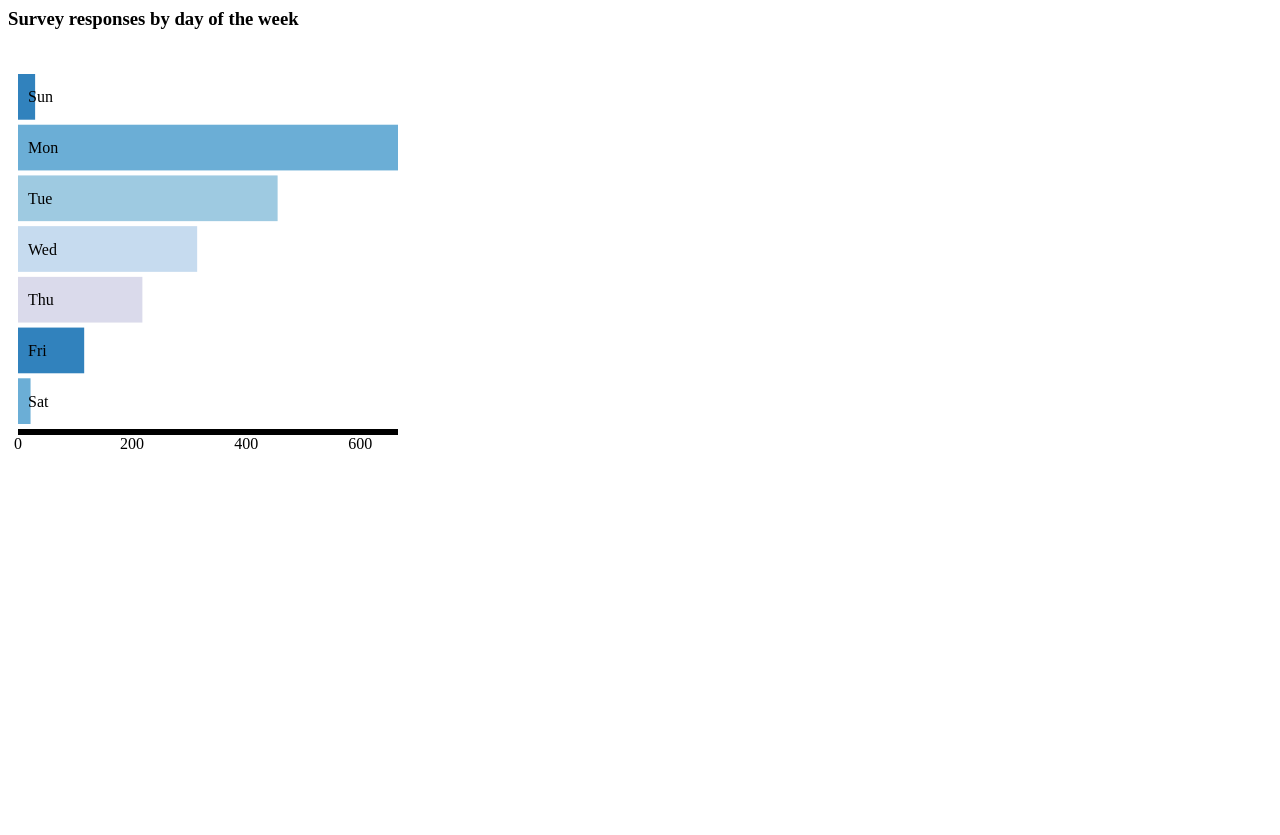
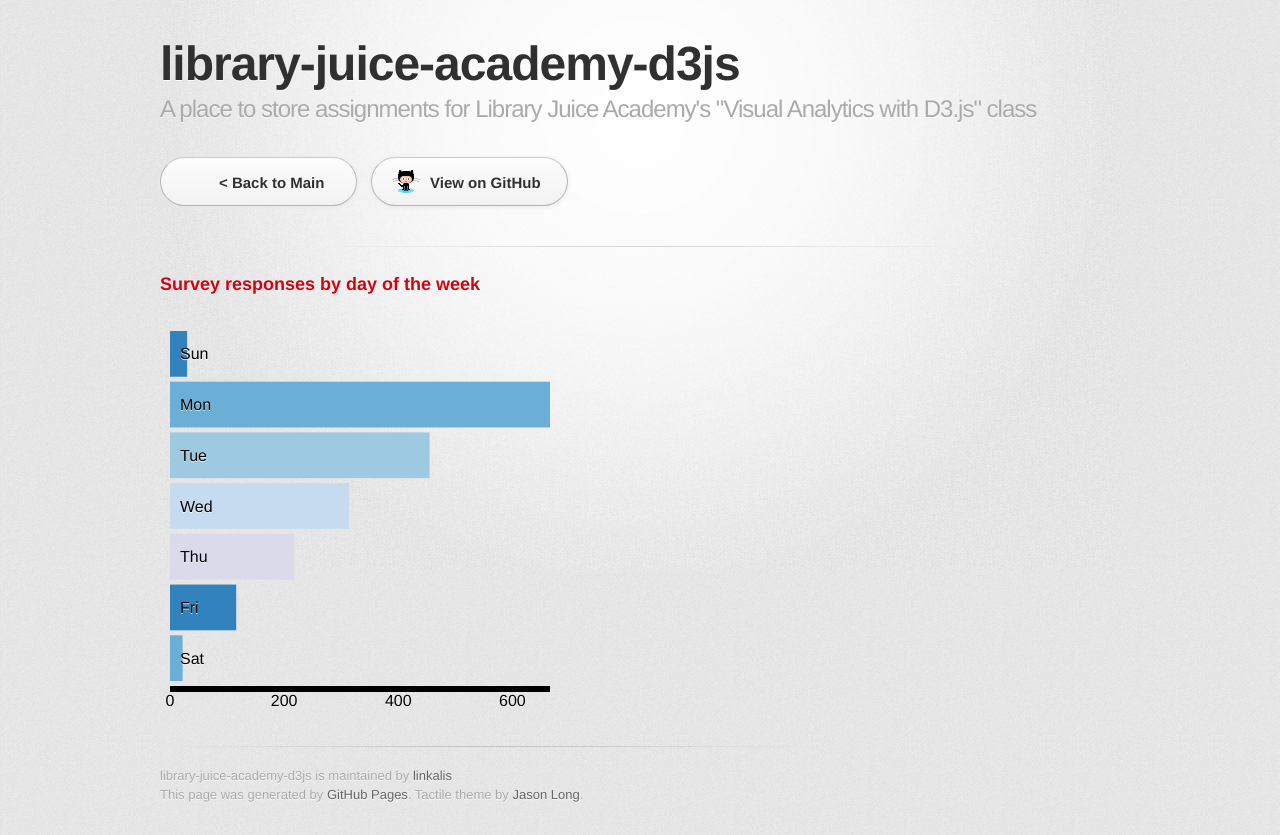
Before and after one commit to linkalis/library-juice-academy-d3js, a plain HTML site: page video-survey-crossfilter.html in a window 1280 px wide. Before the commit the page ends 800 px from the top, so only its background shows below. Drawn offline with nearby package versions, Linux system fonts and the light colour scheme; a web font is replaced by a local one.

Commit message:
Fixed styling on Crossfilter assignment for gh-pages

```diff
--- a/video-survey-crossfilter.html
+++ b/video-survey-crossfilter.html
@@ -1,5 +1,14 @@
 <head>
-  <meta charset="utf-8"/>
+  <meta charset='utf-8'>
+  <meta http-equiv="X-UA-Compatible" content="chrome=1">
+  <link href='https://fonts.googleapis.com/css?family=Chivo:900' rel='stylesheet' type='text/css'>
+  <link rel="stylesheet" type="text/css" href="stylesheets/stylesheet.css" media="screen">
+  <link rel="stylesheet" type="text/css" href="stylesheets/pygment_trac.css" media="screen">
+  <link rel="stylesheet" type="text/css" href="stylesheets/print.css" media="print">
+  <!--[if lt IE 9]>
+  <script src="//html5shiv.googlecode.com/svn/trunk/html5.js"></script>
+  <![endif]-->
+  <title>library-juice-academy-d3js by linkalis</title>
 
   <script src="http://code.jquery.com/jquery-2.1.3.min.js"></script>
   <script src="http://d3js.org/d3.v3.min.js" charset="utf-8"></script>
@@ -14,10 +23,36 @@
 
 <body>
 
-  <div id="#d3chart"></div>
-  <h3>Survey responses by day of the week</h3>
-  <div id="day-of-week-chart"></div>
-  <div id="hour-by-hour-chart"></div>
+  <div id="container">
+    <div class="inner">
+
+      <header>
+        <h1>library-juice-academy-d3js</h1>
+        <h2>A place to store assignments for Library Juice Academy&#39;s &quot;Visual Analytics with D3.js&quot; class</h2>
+      </header>
+
+      <section id="downloads" class="clearfix">
+        <a href="index.html" class="button"><span>< Back to Main</span></a>
+        <a href="https://github.com/linkalis/library-juice-academy-d3js" id="view-on-github" class="button"><span>View on GitHub</span></a>
+      </section>
+
+      <hr>
+
+      <section id="main_content">
+
+        <h3>Survey responses by day of the week</h3>
+        <div id="day-of-week-chart"></div>
+
+        <div id="hour-by-hour-chart"></div>
+      </section>
+
+      <footer>
+        library-juice-academy-d3js is maintained by <a href="https://github.com/linkalis">linkalis</a><br>
+        This page was generated by <a href="http://pages.github.com">GitHub Pages</a>. Tactile theme by <a href="https://twitter.com/jasonlong">Jason Long</a>.
+      </footer>
+
+    </div>
+  </div>
 
 <script>
 $(document).ready(function() {
```
Also changed, not shown: index.html (+2 -0 lines).
